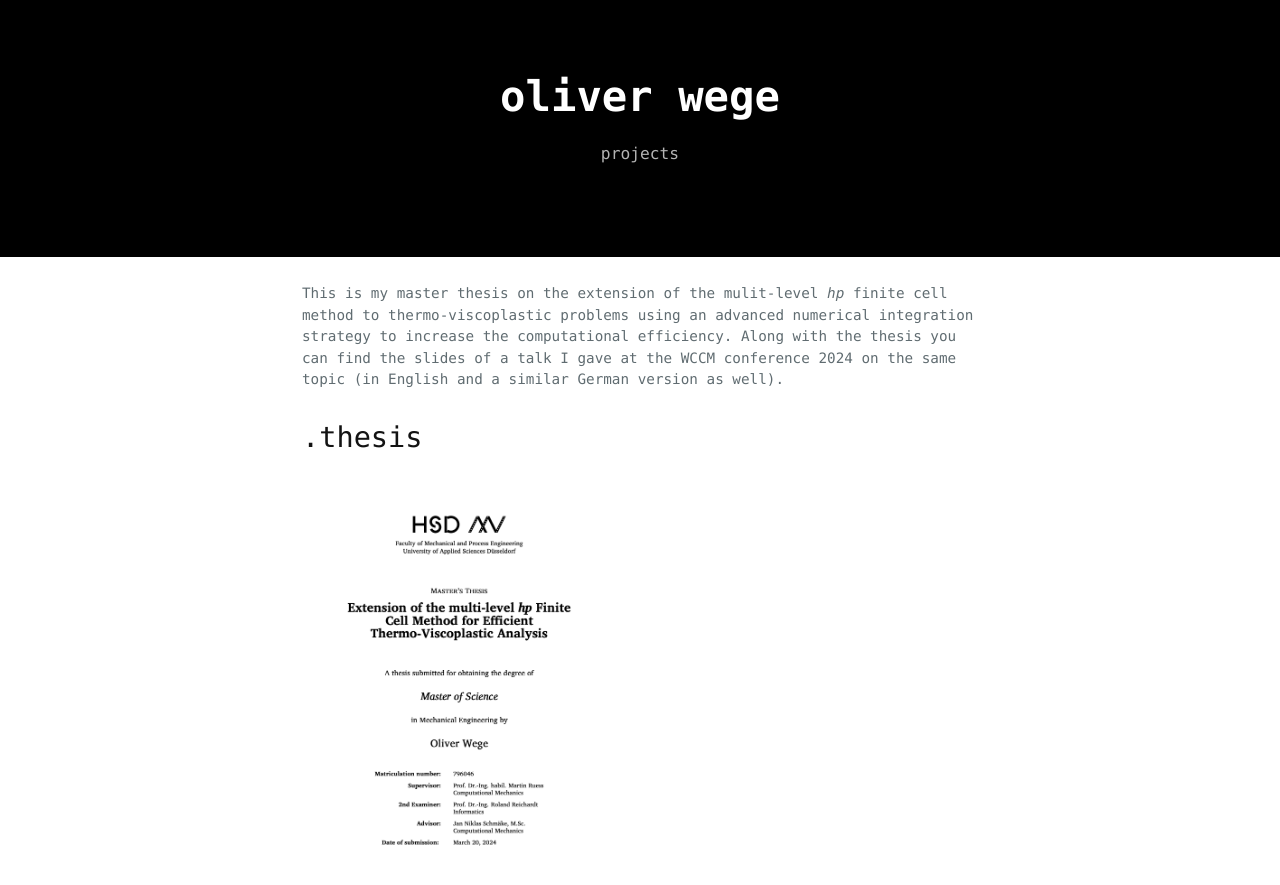
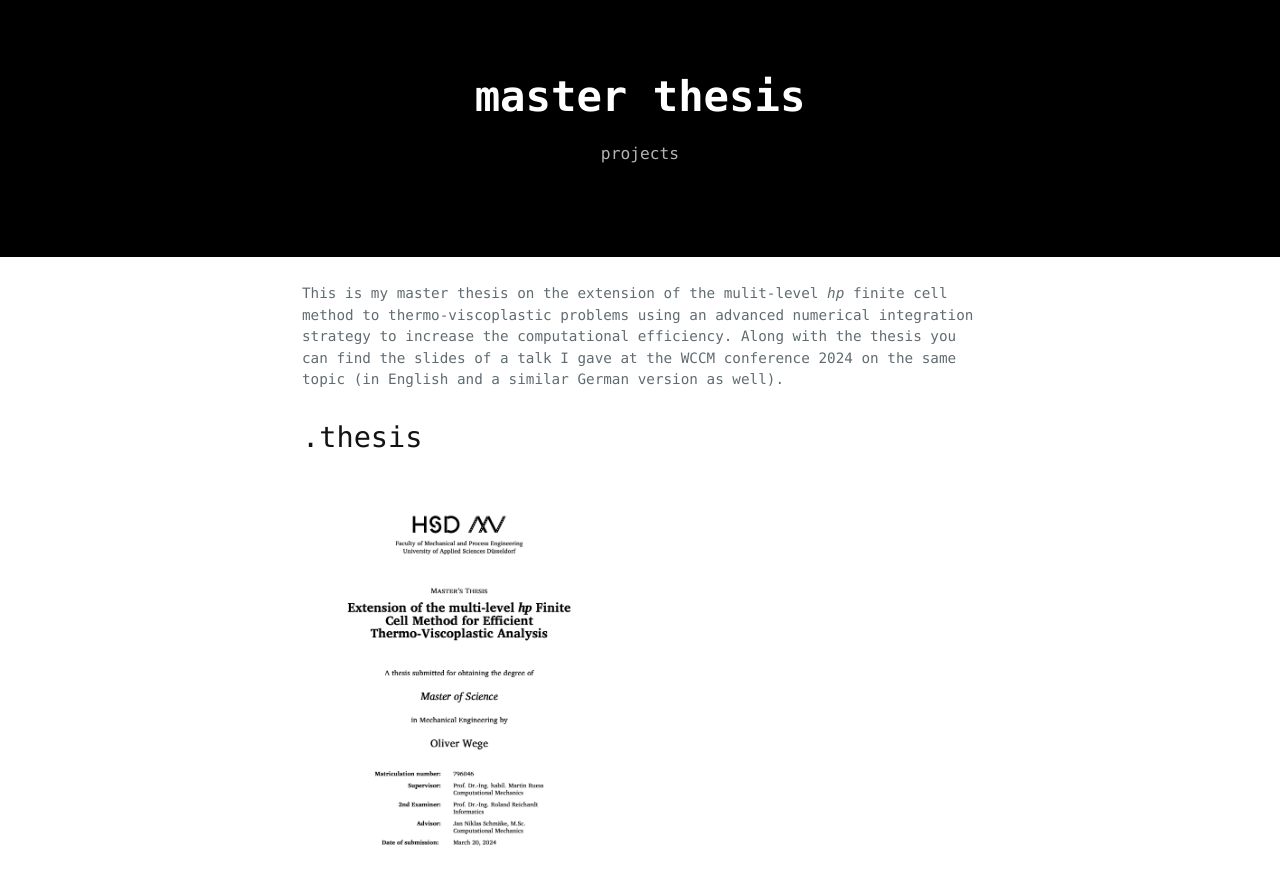
Before and after one commit to olwege/olwege.github.io, a Jekyll site: the page built from content/master-thesis.md, in a window 1280 px wide and 900 px high. Shown: the top 885 px of the window. Built offline with Jekyll 4.4.1, drawn with Linux system fonts in a browser that asks for light colours; our own code applies the rules of GitHub Pages for plain Markdown files.

Commit message:
minor changes

```diff
--- a/content/master-thesis.md
+++ b/content/master-thesis.md
@@ -1,3 +1,7 @@
+---
+layout: default
+title: master thesis
+---
 This is my master thesis on the extension of the mulit-level _hp_ finite cell method to thermo-viscoplastic problems using an advanced numerical integration strategy to increase the computational efficiency. Along with the thesis you can find the slides of a talk I gave at the WCCM conference 2024 on the same topic (in English and a similar German version as well).
 
 # .thesis
```
Also changed, not shown: content/bachelor-thesis.md (+4 -0 lines).
